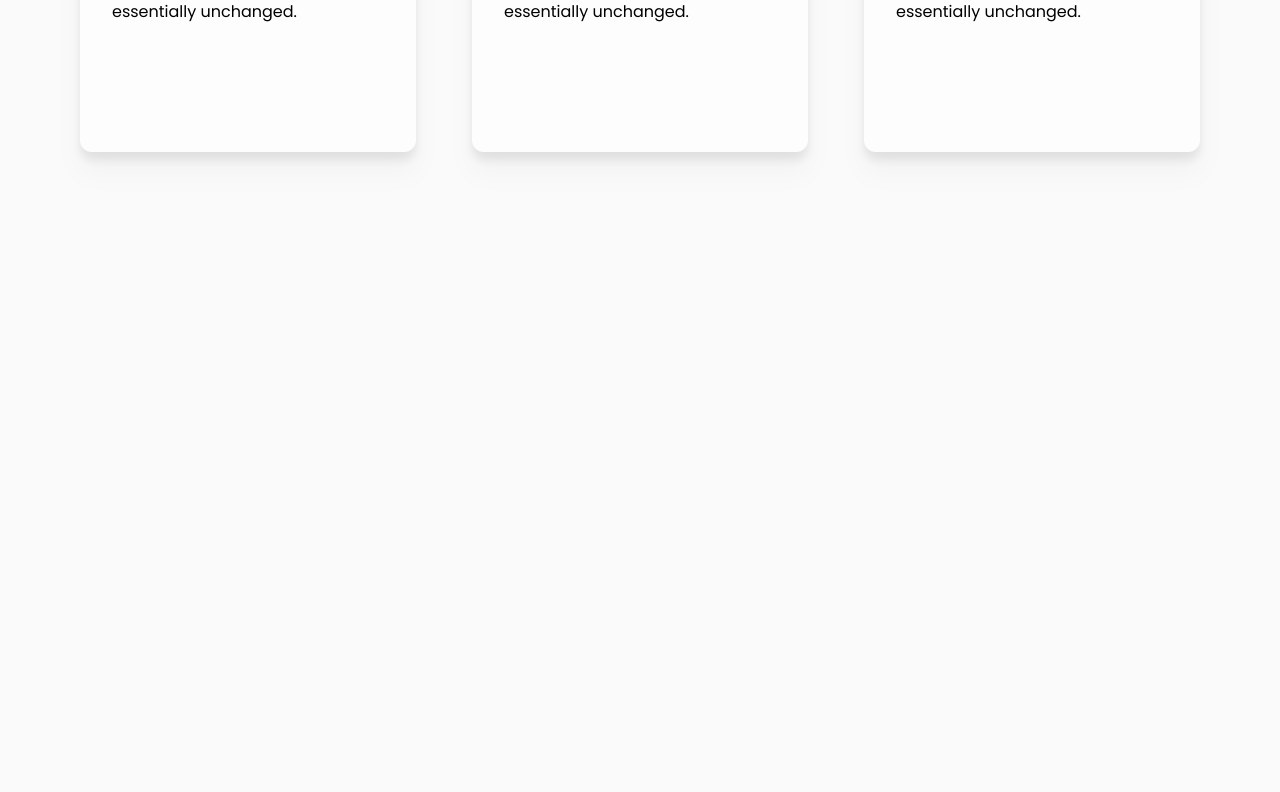
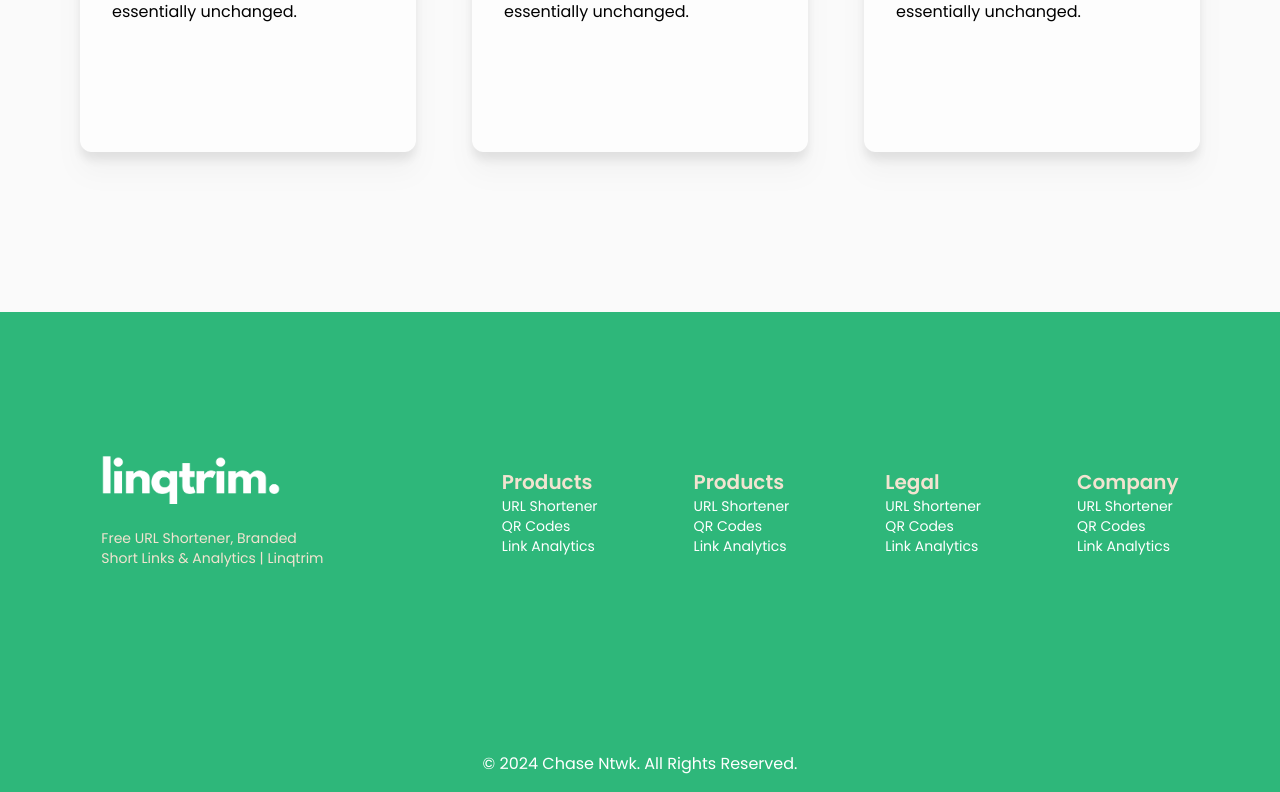
Before and after one commit to emmanuelawe/linqtrim, a Next.js app: page / in a window 1280 px wide. Shown: the part 1797-2589 px from the top of the page. Before the commit the page ends 2029 px from the top, so only its background shows below. Built offline with nearby package versions, Linux system fonts and the light colour scheme.

Commit message:
Footer added

```diff
--- a/app/globals.css
+++ b/app/globals.css
@@ -58,5 +58,5 @@ body {
 }
 
 .bdbutton {
-  @apply cursor-pointer bg-white md:text-xl text-lg transition ease-in-out delay-100  hover:scale-105 hover:bg-[#038C5A] duration-300 md:py-4 md:p-20 py-2 px-10 text-[#2EB77A] font-semibold rounded-md items-center;
+  @apply cursor-pointer bg-white md:text-xl text-lg transition ease-in-out delay-100  hover:scale-105 hover:bg-[#038C5A] duration-300 md:py-4 md:p-20 py-2 px-10 text-[#2EB77A] hover:text-white hover:border-white hover:border hover:rounded-xl font-semibold rounded-md items-center;
 }
--- a/app/layout.tsx
+++ b/app/layout.tsx
@@ -2,6 +2,7 @@ import type { Metadata } from "next";
 import { Poppins } from "next/font/google";
 import "./globals.css";
 import Navbar from "@/components/Navbar";
+import Footer from "@/components/Footer";
 
 
 const poppins = Poppins({
@@ -29,6 +30,7 @@ export default function RootLayout({
       <body className={` ${poppins.className}`}>
         <Navbar />
         {children}
+        <Footer />
       </body>
     </html>
   );
--- a/components/BriefDescription.tsx
+++ b/components/BriefDescription.tsx
@@ -3,7 +3,7 @@ import React from "react";
 const BriefDescription = () => {
   return (
     <main className="bg-[#2EB77A] h-[60vh] rounded-xl my-20 -mx-[15%]">
-      <div className="mx-[15%] flex my-16 justify-between items-center ">
+      <div className="mx-[15%] flex py-16 justify-between items-center min-h-[50%]">
         <section className="md:max-w-[50%] w-full">
           <h2 className="md:text-3xl text-xl font-bold text-white mb-6">
             <span className="text-[#F2E3D0] italic">Advanced</span>
--- /dev/null
+++ b/components/Footer.tsx
@@ -0,0 +1,70 @@
+import Image from "next/image";
+import Link from "next/link";
+import React from "react";
+
+const Footer = () => {
+  return (
+    <main className="bg-[#2EB77A] flex h-[60vh] rounded-xl mt-20 -mx-[15%]">
+        <div className="mx-[15%] flex text-white flex-col space-y-10">
+    <div className="flex min-h-[50vh] items-center justify-around space-x-20">
+
+     {/*LOGO 2024 */}
+     <section className="max-w-[20%] flex md:flex-col">
+        <div className="mb-6">
+        <Link href="/">
+          <section>
+            <Image
+              src="/Linqtrimwhite.png"
+              width={200}
+              height={200}
+              alt="Linqtrim Logo"
+              className="md:w-48 md:h-12 w-24 h-6 md:-ml-[0.4rem] -ml-[0.2rem] hover:scale-105 ease-in-out duration-500"
+            />
+          </section>
+        </Link>
+        </div>
+        <p className="text-sm text-[#F2E3D0]">Free URL Shortener, Branded Short Links & Analytics | Linqtrim </p>
+
+     </section>
+
+        {/* LINKS TO PAGES */}
+      <section className="flex justify-between items-center space-x-24">
+        <div className="text-sm">
+            <h2 className="text-xl font-semibold text-[#F2E3D0]">Products</h2>
+            <p>URL Shortener</p>
+            <p>QR Codes</p>
+            <p>Link Analytics</p>
+        </div>
+
+        <div className="text-sm">
+            <h2 className="text-xl font-semibold text-[#F2E3D0]">Products</h2>
+            <p>URL Shortener</p>
+            <p>QR Codes</p>
+            <p>Link Analytics</p>
+        </div>
+
+        <div className="text-sm">
+            <h2 className="text-xl font-semibold text-[#F2E3D0]">Legal</h2>
+            <p>URL Shortener</p>
+            <p>QR Codes</p>
+            <p>Link Analytics</p>
+        </div>
+
+        <div className="text-sm">
+            <h2 className="text-xl font-semibold text-[#F2E3D0]">Company</h2>
+            <p>URL Shortener</p>
+            <p>QR Codes</p>
+            <p>Link Analytics</p>
+        </div>
+      </section>
+    </div>
+      {/*Copyright 2024 */}
+      <section>
+        <p className="text-center">©  2024 Chase Ntwk. All Rights Reserved.</p>
+      </section>
+        </div>
+    </main>
+  );
+};
+
+export default Footer;
```
Also changed, not shown: public/Linqtrimwhite.png (added), 1 other file (tests, documents, lock files or other folders).
